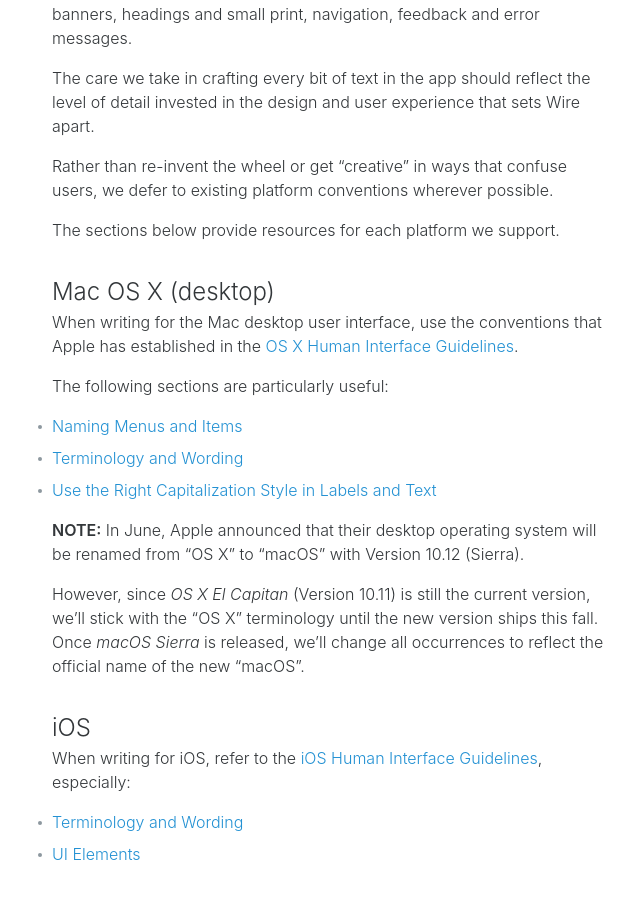
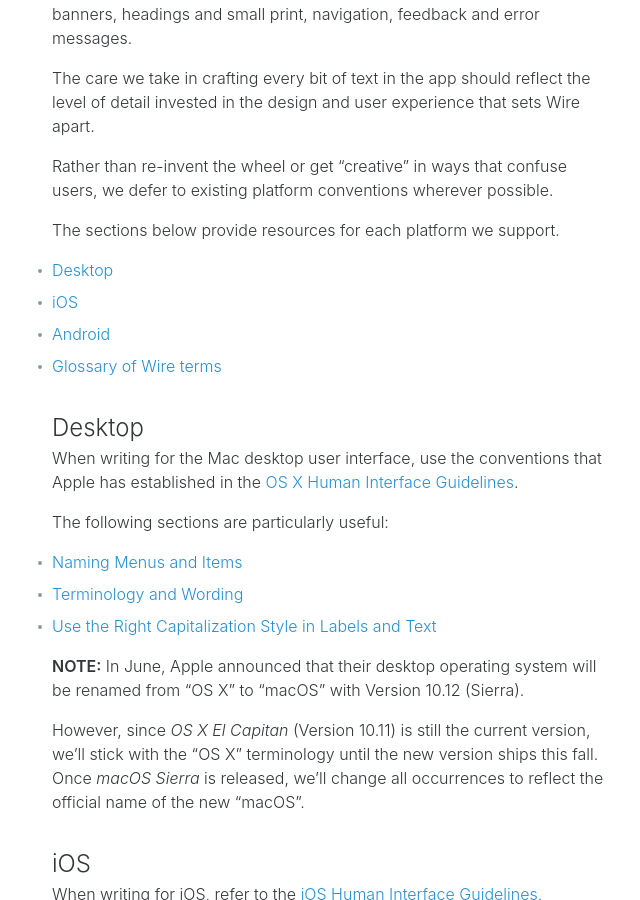
Before and after one commit to wireapp/brand, a Jekyll site: the page built from writing/user-interface-text/index.md, in a window 1280 px wide and 900 px high, scrolled down 724 px. Shown: the whole window, without its empty margins (448-1088 px from the left). Built offline with Jekyll 4.4.1, drawn with Linux system fonts in a browser that asks for light colours.

Commit message:
Restore inline ToC

```diff
--- a/writing/user-interface-text/index.md
+++ b/writing/user-interface-text/index.md
@@ -19,7 +19,12 @@
 
 The sections below provide resources for each platform we support.
 
-## Mac OS X (desktop)
+- [Desktop](#desktop)
+- [iOS](#ios)
+- [Android](#android)
+- [Glossary of Wire terms](#glossary-of-wire-terms)
+
+## Desktop
 
 When writing for the Mac desktop user interface, use the conventions that Apple has established in the [OS X Human Interface Guidelines][1].
 
```
